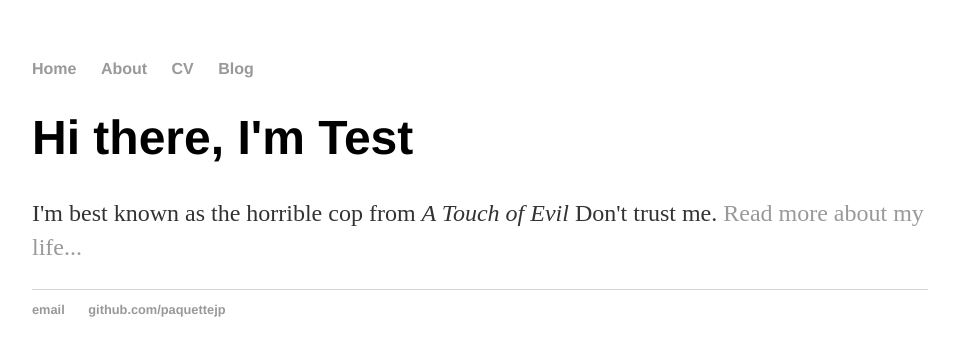
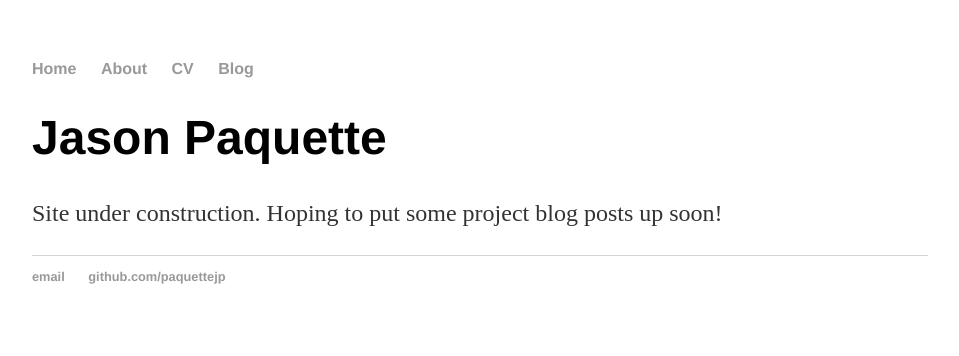
Before and after one commit to jasonppaquette/jasonppaquette.github.io, a plain HTML site: page index.html in a window 1280 px wide. Shown: the whole page, without its empty margins (160-1119 px from the left). Drawn offline with Linux system fonts and the light colour scheme.

Commit message:
Update index.html

```diff
--- a/index.html
+++ b/index.html
@@ -16,8 +16,8 @@
 		</nav>
 		<div class="container">
     		<div class="blurb">
-        		<h1>Hi there, I'm Test</h1>
-				<p>I'm best known as the horrible cop from <em>A Touch of Evil</em> Don't trust me. <a href="/about">Read more about my life...</a></p>
+        		<h1>Jason Paquette</h1>
+				<p>Site under construction. Hoping to put some project blog posts up soon!</p>
     		</div><!-- /.blurb -->
 		</div><!-- /.container -->
 		<footer>
```
